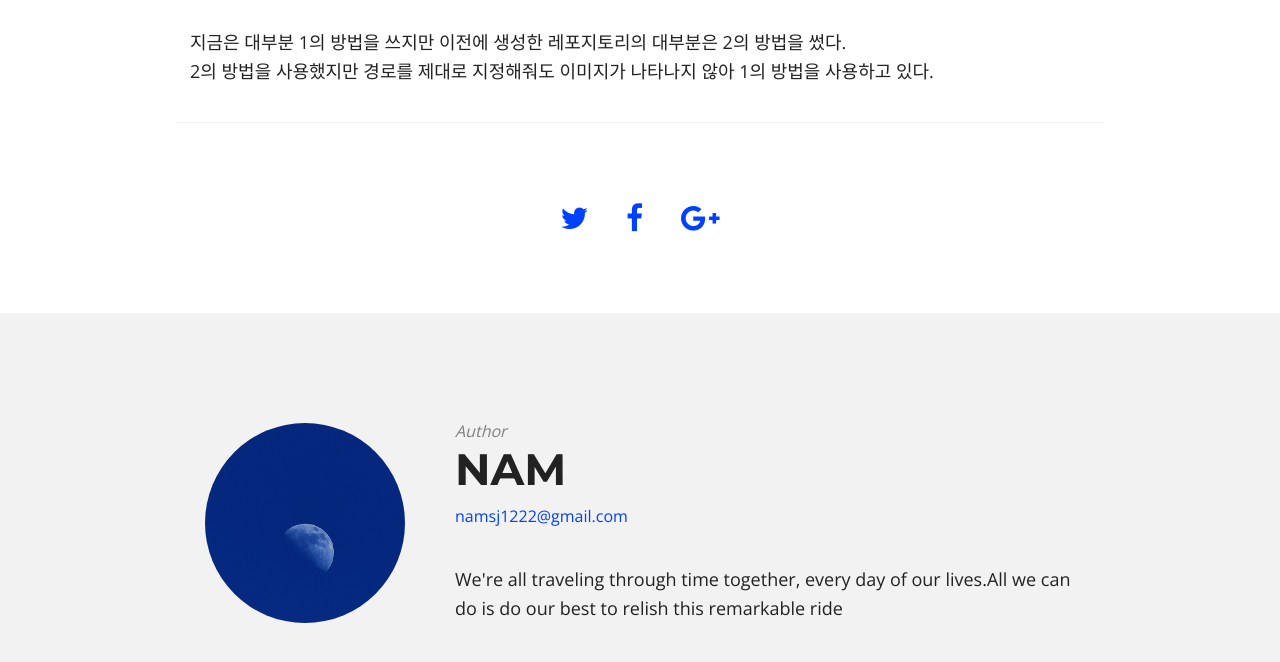
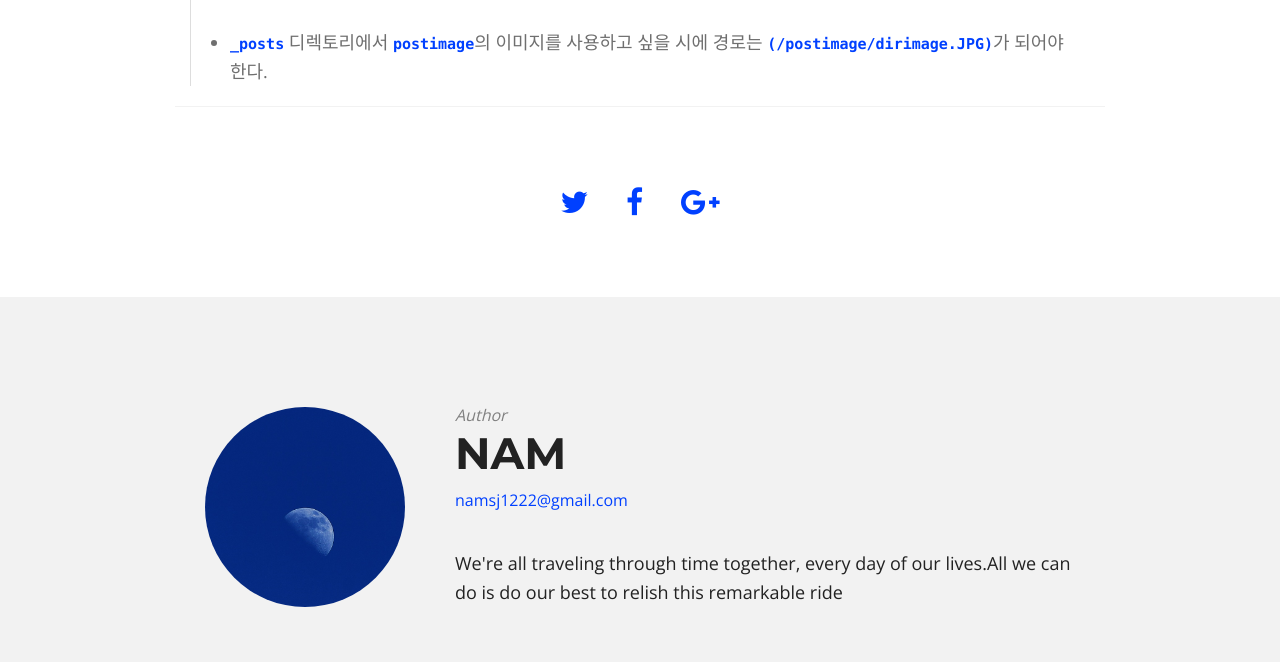
Before and after one commit to NamSuJi/namsuji.github.io, a Jekyll site: the page built from _posts/2020-01-14-github_img_save.md, in a window 1280 px wide and 900 px high, scrolled down 3189 px, cut to the strip 230-892 px from the top of the window. Built offline with Jekyll 4.4.1, drawn with Linux system fonts in a browser that asks for light colours; nearby versions of some CDN libraries; comment, search, counter and statistics services are not loaded.

Commit message:
Update 2020-01-14-github_img_save.md

```diff
--- a/_posts/2020-01-14-github_img_save.md
+++ b/_posts/2020-01-14-github_img_save.md
@@ -41,6 +41,5 @@ featured: true
 >
 > 2.3 `![]()`를 사용해 이미지 경로 입력
 >> ![dirimage3](https://user-images.githubusercontent.com/52815908/72305898-96cb2700-36b8-11ea-8767-b3aeb6616df4.PNG)
-
-지금은 대부분 1의 방법을 쓰지만 이전에 생성한 레포지토리의 대부분은 2의 방법을 썼다.
-2의 방법을 사용했지만 경로를 제대로 지정해줘도 이미지가 나타나지 않아 1의 방법을 사용하고 있다.
+>
+> * `_posts` 디렉토리에서 `postimage`의 이미지를 사용하고 싶을 시에 경로는 `(/postimage/dirimage.JPG)`가 되어야한다.
```
